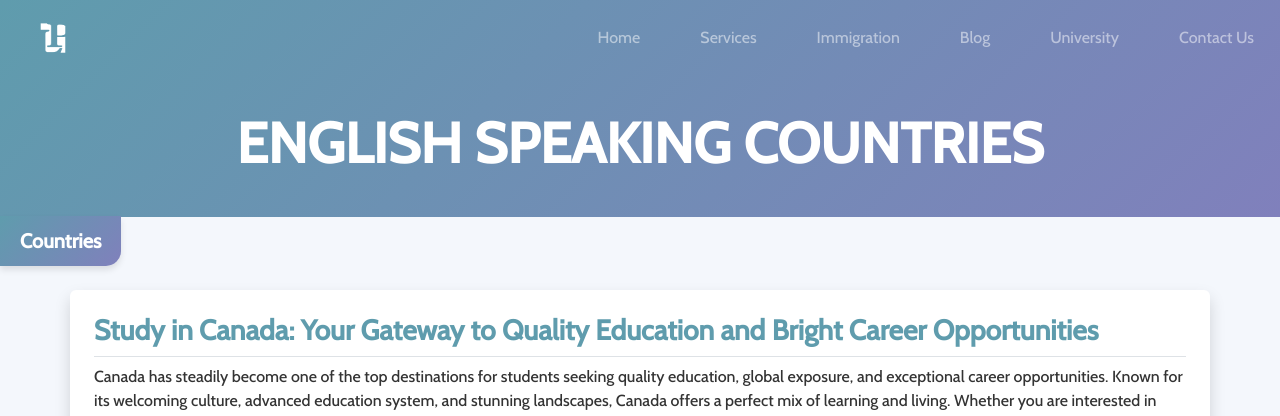
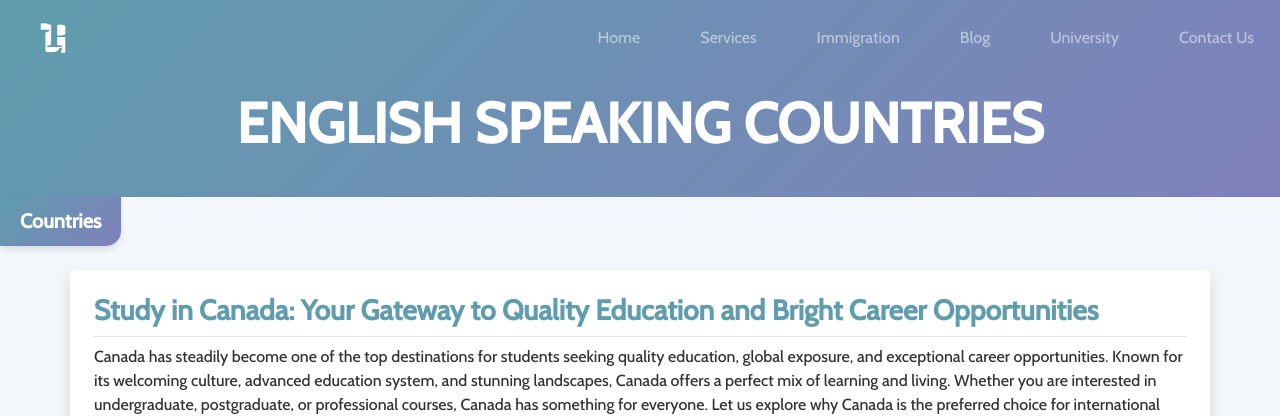
Before and after one commit to lifeplannerdev/lifeplanner, a Django app: page /studycanada/ in a window 1280 px wide. Shown: the top 416 px of the page. Run offline with Django 5.2, Linux system fonts and the light colour scheme; some libraries are stand-ins or nearby versions.

Commit message:
26th dec commit

```diff
--- a/templates/studycanada.html
+++ b/templates/studycanada.html
@@ -285,7 +285,7 @@
             }
           </style>
     <header>
-        <h2 style="margin-top: 70px;" id="header-title">ENGLISH SPEAKING COUNTRIES</h2>
+        <h2 style="margin-top: 50px;" id="header-title">ENGLISH SPEAKING COUNTRIES</h2>
 
 
 
```
